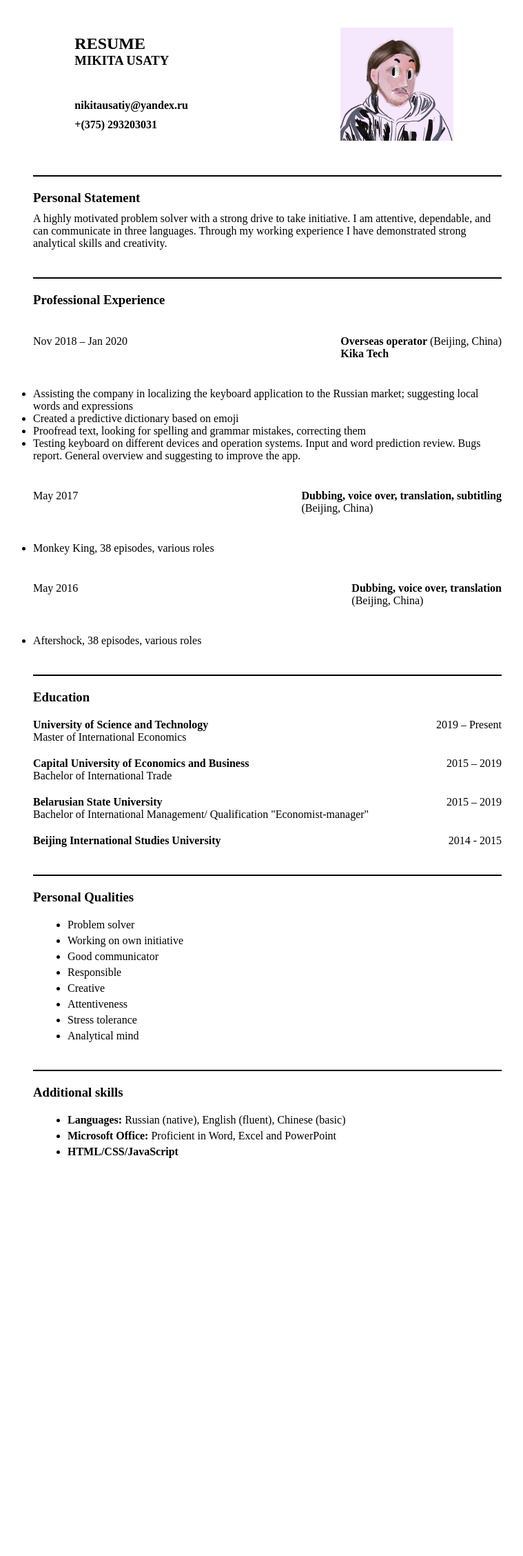
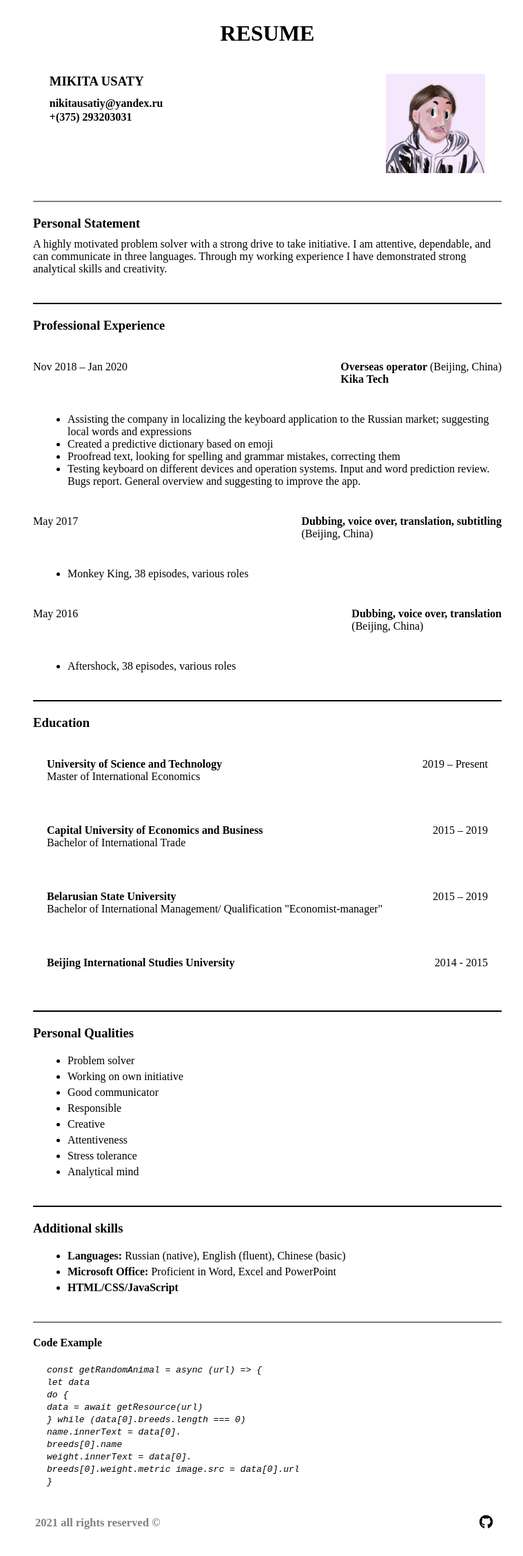
Before and after one commit to nikitaUsaty/rsschool-cv, a plain HTML site: page index.html in a window 1280 px wide. Shown: the whole page at 69% size, without its empty margins (252-1011 px from the left). Before the commit the page ends 1719 px from the top, so only its background shows below. Drawn offline with Linux system fonts and the light colour scheme.

Commit message:
feat: add HTML layout and CSS styles

```diff
--- a/css/style.scss
+++ b/css/style.scss
@@ -6,27 +6,34 @@
 .wrapper {
   max-width: 1440px;
   margin: 0 auto;
-  overflow-y: hidden;
 }
 a {
   color: black;
   text-decoration: none;
 }
 header {
-  display: flex;
-  justify-content: space-around;
   margin-top: 30px;
 
+  .header-name {
+    display: flex;
+    align-items: center;
+    justify-content: center;
+  }
   .info {
     display: flex;
-    flex-direction: column;
-    justify-content: center;
-    align-items: flex-start;
+    justify-content: space-evenly;
+    margin-top: 40px;
 
     .contact {
-      margin-top: 40px;
       display: flex;
       flex-direction: column;
+      ul {
+        padding-top: 10px;
+      }
+      li {
+        list-style-type: none;
+        padding-top: 2px;
+      }
       a {
         font-weight: bolder;
         padding: 5px 0;
@@ -35,12 +42,10 @@ header {
   }
 
   .photo {
-    margin: 10px;
     padding: 0;
     position: relative;
-    width: 164px;
-    height: 164px;
-    margin-left: -500px;
+    width: 144px;
+    height: 144px;
 
     img {
       align-items: start;
@@ -55,7 +60,7 @@ header {
 }
 main {
   margin: 40px 300px;
-  border-top: 2px solid black;
+  border-top: 2px solid #808080;
 }
 .statement {
   display: flex;
@@ -81,16 +86,11 @@ main {
     display: flex;
     flex-direction: column;
   }
-
-  .current-exp {
-    ul {
-      li {
-        margin: 5px 0;
-      }
-    }
-  }
 }
-
+.current-exp {
+  margin-top: 20px;
+  margin-left: 50px;
+}
 .education {
   margin-top: 40px;
   border-top: 2px solid black;
@@ -101,6 +101,7 @@ main {
   display: flex;
   justify-content: space-between;
   margin-top: 20px;
+  padding: 20px;
 }
 
 .qualities {
@@ -132,3 +133,43 @@ main {
     }
   }
 }
+
+.code {
+  margin-top: 40px;
+  border-top: 2px solid #808080;
+
+  h4 {
+    margin: 20px 0;
+  }
+
+  p {
+    margin-left: 20px;
+    font-style: italic;
+    font-weight: lighter;
+  }
+}
+
+footer {
+  display: flex;
+  justify-content: space-evenly;
+  font-size: 20px;
+  margin: 40px 0;
+  color: gray;
+}
+.rights {
+  display: flex;
+  align-items: center;
+  justify-content: center;
+}
+
+.links {
+  ul {
+    display: flex;
+    list-style-type: none;
+    margin-left: 150px;
+
+    li {
+      padding: 0 10px;
+    }
+  }
+}
--- a/index.html
+++ b/index.html
@@ -4,25 +4,39 @@
     <meta charset="UTF-8" />
     <meta name="viewport" content="width=device-width, initial-scale=1.0" />
     <link rel="stylesheet" href="./css/style.css" />
+    <link
+      rel="stylesheet"
+      href="https://cdnjs.cloudflare.com/ajax/libs/font-awesome/5.15.2/css/all.min.css"
+      integrity="sha512-HK5fgLBL+xu6dm/Ii3z4xhlSUyZgTT9tuc/hSrtw6uzJOvgRr2a9jyxxT1ely+B+xFAmJKVSTbpM/CuL7qxO8w=="
+      crossorigin="anonymous"
+    />
     <title>Resume</title>
   </head>
   <body>
     <div class="wrapper">
       <header>
-        <section class="info">
+        <div class="header-name">
           <h1>RESUME</h1>
-          <h3>MIKITA USATY</h3>
-          <div class="contact">
-            <a href="nikitausatiy@yandex.ru" class="email"
-              >nikitausatiy@yandex.ru</a
-            >
-            <a href="+375293203031" class="phone-number">+(375) 293203031</a>
-          </div>
-        </section>
+        </div>
+        <div class="info">
+          <section class="contact">
+            <h3>MIKITA USATY</h3>
+            <ul>
+              <li>
+                <a href="nikitausatiy@yandex.ru" class="email"
+                  >nikitausatiy@yandex.ru</a
+                >
+              </li>
+              <li>
+                <a href="+375293203031" class="phone-number"
+                  >+(375) 293203031</a
+                >
+              </li>
+            </ul>
+          </section>
 
-        <section class="photo">
-          <img src="./img/ava.png" alt="img" />
-        </section>
+          <img class="photo" src="./img/ava.png" alt="img" />
+        </div>
       </header>
       <main>
         <section class="statement">
@@ -144,7 +158,38 @@
             <li><strong>HTML/CSS/JavaScript</strong></li>
           </ul>
         </section>
+        <article class="code">
+          <h4>Code Example</h4>
+          <p>
+            <code>
+              const getRandomAnimal = async (url) =&gt; {<br />
+              let data<br />
+              do {<br />
+              data = await getResource(url)<br />
+              } while (data[0].breeds.length === 0)<br />
+
+              name.innerText = data[0].<br />breeds[0].name<br />
+              weight.innerText = data[0].<br />breeds[0].weight.metric image.src
+              = data[0].url<br />
+              }</code
+            >
+          </p>
+        </article>
       </main>
+      <footer>
+        <div class="rights">
+          <h5>2021 all rights reserved &#169;</h5>
+        </div>
+        <nav class="links">
+          <ul>
+            <li>
+              <a href="https://github.com/nikitaUsaty/rsschool-cv.git">
+                <i class="fab fa-github"></i
+              ></a>
+            </li>
+          </ul>
+        </nav>
+      </footer>
     </div>
   </body>
 </html>
```
Also changed, not shown: css/style.css, 2 other files.
